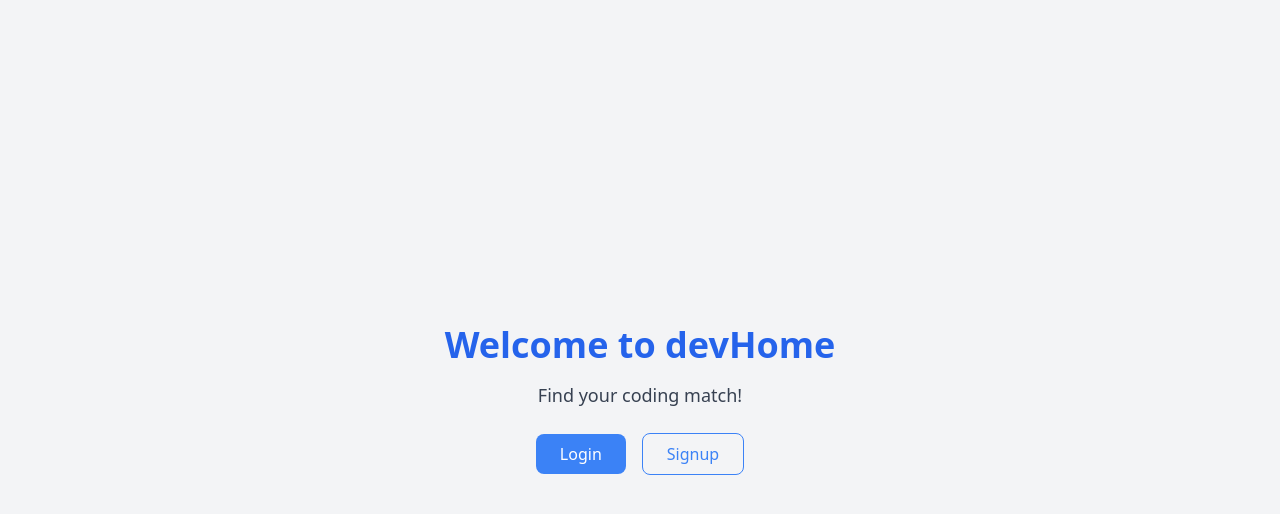
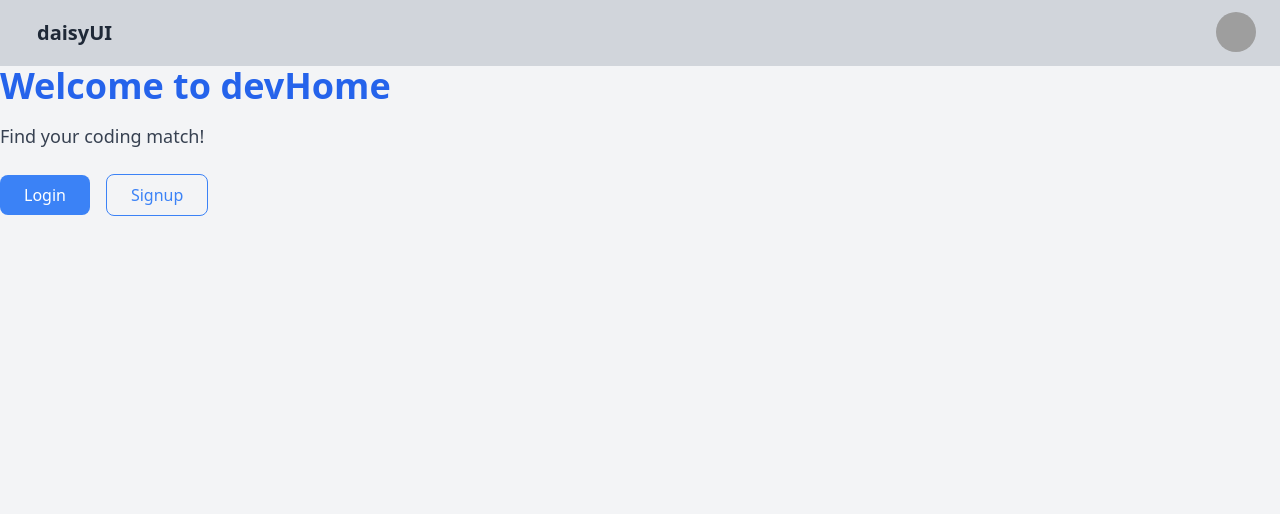
Before and after one commit to piyushroy007/devHome, a React (Vite) app in the folder frontend/: page / in a window 1280 px wide. Shown: the top 514 px of the page. Built offline with nearby package versions, Linux system fonts and the light colour scheme; grey boxes are pictures that could not be loaded.

Commit message:
daisui setup

```diff
--- a/frontend/package.json
+++ b/frontend/package.json
@@ -20,6 +20,7 @@
         "@types/react-dom": "^18.2.22",
         "@vitejs/plugin-react": "^4.2.1",
         "autoprefixer": "^10.4.27",
+        "daisyui": "^4.12.24",
         "eslint": "^8.57.0",
         "eslint-plugin-react": "^7.34.1",
         "eslint-plugin-react-hooks": "^4.6.0",
--- a/frontend/src/App.jsx
+++ b/frontend/src/App.jsx
@@ -1,22 +1,68 @@
-import React from 'react';
-import { BrowserRouter as Router, Routes, Route } from 'react-router-dom';
+import React from "react";
+import { BrowserRouter as Router, Routes, Route } from "react-router-dom";
 
 // Placeholder Components
 const Home = () => (
-  <div className="flex flex-col items-center justify-center min-h-screen bg-gray-100">
-    <h1 className="text-4xl font-bold text-blue-600 mb-4">Welcome to devHome</h1>
+    <div className="flex flex-col min-h-screen bg-gray-100">
+        <div className="navbar bg-gray-300 px-5">
+            <div className="flex-1">
+                <a className="btn btn-ghost text-xl">daisyUI</a>
+            </div>
+            <div className="flex-none gap-2">
+                <div className="dropdown dropdown-end">
+                    <div
+                        tabIndex={0}
+                        role="button"
+                        className="btn btn-ghost btn-circle avatar">
+                        <div className="w-10 rounded-full">
+                            <img
+                                alt="Tailwind CSS Navbar component"
+                                src="https://img.daisyui.com/images/stock/photo-1534528741775-53994a69daeb.webp"
+                            />
+                        </div>
+                    </div>
+                    <ul
+                        tabIndex={0}
+                        className="menu menu-sm dropdown-content bg-base-100 rounded-box z-[1] mt-3 w-52 p-2 shadow">
+                        <li>
+                            <a className="justify-between">
+                                Profile
+                                <span className="badge">New</span>
+                            </a>
+                        </li>
+                        <li>
+                            <a>Settings</a>
+                        </li>
+                        <li>
+                            <a>Logout</a>
+                        </li>
+                    </ul>
+                </div>
+            </div>
+        </div>
+        <h1 className="text-4xl font-bold text-blue-600 mb-4">
+            Welcome to devHome
+        </h1>
         <p className="text-lg text-gray-700">Find your coding match!</p>
         <div className="mt-6 space-x-4">
-      <button className="px-6 py-2 bg-blue-500 text-white rounded-lg hover:bg-blue-600 transition">Login</button>
-      <button className="px-6 py-2 border border-blue-500 text-blue-500 rounded-lg hover:bg-blue-50 transition">Signup</button>
+            <button className="px-6 py-2 bg-blue-500 text-white rounded-lg hover:bg-blue-600 transition">
+                Login
+            </button>
+            <button className="px-6 py-2 border border-blue-500 text-blue-500 rounded-lg hover:bg-blue-50 transition">
+                Signup
+            </button>
         </div>
     </div>
 );
 
 const Dashboard = () => (
     <div className="p-8">
-    <h1 className="text-3xl font-bold text-gray-800 border-b pb-2 mb-6">Dashboard</h1>
-    <p className="text-gray-600 italic">Your matches and projects will appear here.</p>
+        <h1 className="text-3xl font-bold text-gray-800 border-b pb-2 mb-6">
+            Dashboard
+        </h1>
+        <p className="text-gray-600 italic">
+            Your matches and projects will appear here.
+        </p>
     </div>
 );
 
--- a/frontend/tailwind.config.js
+++ b/frontend/tailwind.config.js
@@ -4,5 +4,5 @@
     theme: {
         extend: {},
     },
-    plugins: [],
+    plugins: [require("daisyui")],
 };
```
Also changed, not shown: 1 other file (tests, documents, lock files or other folders). Lines whose indentation alone changed are shown as unchanged.
